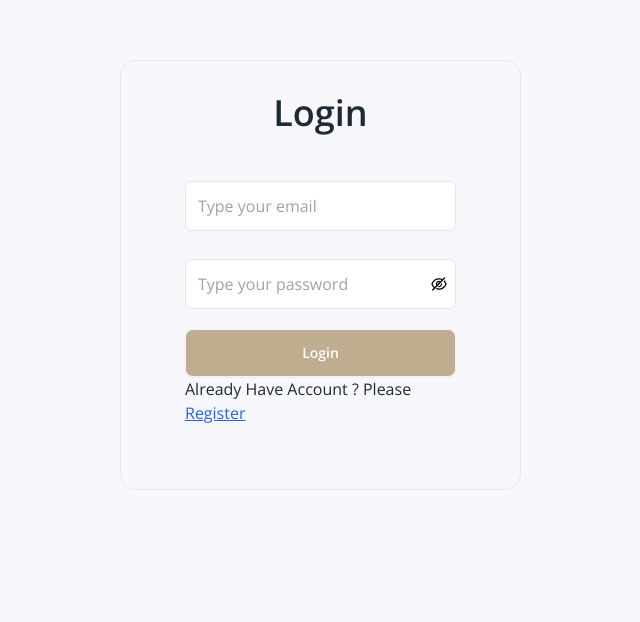
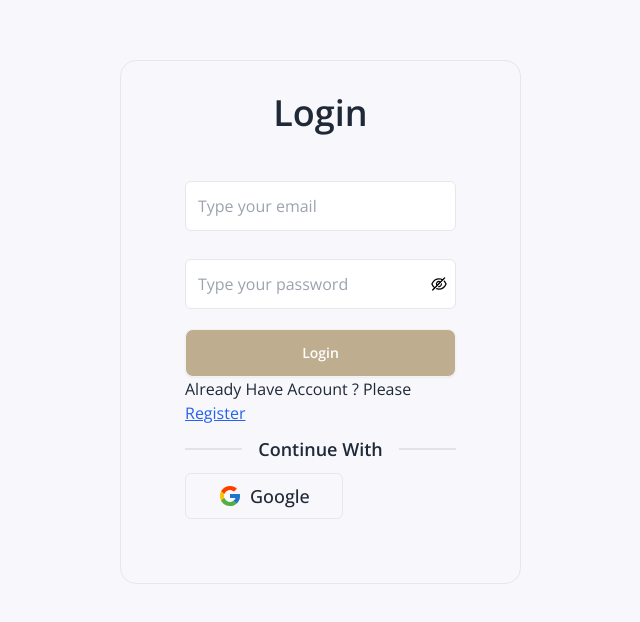
Before and after one commit to tohahpro/trendNest, a React (Vite) app: page /login in a window 1280 px wide. Shown: the part 180-802 px from the top of the page, without its empty margins (519-1159 px from the left). Built offline with nearby package versions, Linux system fonts and the light colour scheme; no server answers.

Commit message:
jwt token genarate. token set in cookies.and userClollection api post methode set in login, register pages

```diff
--- /dev/null
+++ b/src/Hooks/useAxiosPublic.jsx
@@ -0,0 +1,12 @@
+import axios from "axios";
+
+
+const axiosPublic = axios.create({
+    baseURL: 'http://localhost:5000'
+})
+const useAxiosPublic = () => {
+
+    return axiosPublic
+};
+
+export default useAxiosPublic;
--- a/src/Pages/DashBoard/Host/AddItems.jsx
+++ b/src/Pages/DashBoard/Host/AddItems.jsx
@@ -92,7 +92,7 @@ const AddItems = () => {
                             <label className="flex">Category</label>
 
                             <TagsInput
-
+                                required
                                 value={selected}
                                 onChange={setSelected}
                                 placeHolder="enter product category"
--- a/src/Pages/Login/Login.jsx
+++ b/src/Pages/Login/Login.jsx
@@ -4,17 +4,21 @@ import { Link, useLocation, useNavigate } from "react-router-dom";
 import { AuthContext } from "../../Provider/AuthProvider";
 
 import { AiOutlineEyeInvisible, AiOutlineEye } from 'react-icons/ai';
+import useAxiosPublic from "../../Hooks/useAxiosPublic";
+import SocialLogin from "./SocialLogin";
+
 
 
 
 const Login = () => {
 
     const [showPassword, setShowPassword] = useState(false)
-
+    const axiosPublic = useAxiosPublic()
 
     const navigate = useNavigate();
     const location = useLocation();
     const { Login } = useContext(AuthContext)
+
 
     const handleLogin = e => {
         e.preventDefault()
@@ -27,10 +31,24 @@ const Login = () => {
 
         Login(email, password)
             .then(res => {
+                const userInfo = {
+                    email: res.user?.email,
+                    name: res.user?.displayName,
+                    role: 'user'
+                }
+                axiosPublic.post('/user-email', userInfo)
+                    .then(res => {
+
+                        console.log(res.data)
+                    })
+
                 if (res.user) {
                     toast.success('Login successful')
                     navigate(location?.state ? location.state : '/')
                 }
+
+
+
             })
             .catch(error => {
                 return toast.error(error.message)
@@ -79,7 +97,7 @@ const Login = () => {
                                     </Link>
 
                                     </label>
-
+                                    <SocialLogin />
                                 </div>
 
                             </form>
--- /dev/null
+++ b/src/Pages/Login/SocialLogin.jsx
@@ -0,0 +1,62 @@
+
+import { FcGoogle } from 'react-icons/fc';
+import { useLocation, useNavigate } from 'react-router-dom';
+import toast from 'react-hot-toast';
+import { useContext } from 'react';
+import { AuthContext } from '../../Provider/AuthProvider';
+import useAxiosPublic from '../../Hooks/useAxiosPublic';
+
+
+
+
+
+const SocialLogin = () => {
+
+    const { google } = useContext(AuthContext)
+    const axiosPublic = useAxiosPublic()
+    const location = useLocation()
+    const navigate = useNavigate()
+
+
+    const handleSocialLogin = (media) => {
+        media()
+            .then(res => {
+                if (res.user) {
+                    toast.success('Login successful')
+                }
+                const userInfo = {
+                    email: res.user?.email,
+                    name: res.user?.displayName
+                }
+                axiosPublic.post('/user-email', userInfo)
+                    .then(res => {
+                        console.log(res.data)
+                        navigate(location?.state ? location.state : '/')
+                    })
+
+
+
+
+            })
+            .catch(error => {
+                return toast.error(error.message)
+            })
+
+    }
+
+    return (
+        <div>
+
+            <div className="divider text-lg font-semibold">Continue With</div>
+            <div className="flex gap-12">
+                <div
+                    onClick={() => handleSocialLogin(google)}
+                    className="py-2 px-8 flex items-center gap-2 border rounded-md hover:cursor-pointer hover:shadow-2xl shadow-gray-300">
+                    <FcGoogle className="text-2xl"></FcGoogle> <span className="text-lg font-medium">Google</span>
+                </div>
+            </div>
+        </div>
+    );
+};
+
+export default SocialLogin;
--- a/src/Pages/Register/Register.jsx
+++ b/src/Pages/Register/Register.jsx
@@ -8,6 +8,8 @@ import toast from "react-hot-toast";
 
 import { useForm } from "react-hook-form";
 import axios from "axios";
+import useAxiosPublic from "../../Hooks/useAxiosPublic";
+import SocialRegister from "./SocialRegister";
 
 
 
@@ -16,7 +18,7 @@ const image_hosting_api = `https://api.imgbb.com/1/upload?key=${image_hosting_ke
 
 const Register = () => {
 
-    console.log(import.meta.env.VITE_IMAGE_HOSTING_KEY);
+
     const { Register, Login, userUpdate } = useContext(AuthContext)
 
     const [showPassword, setShowPassword] = useState(false)
@@ -29,14 +31,14 @@ const Register = () => {
 
     const navigate = useNavigate();
     const location = useLocation();
-
+    const axiosPublic = useAxiosPublic()
 
 
     const { register, handleSubmit } = useForm()
 
     const onSubmit = async (data) => {
 
-        console.log(data);
+
 
         // image upload to imgbb and then get an url
         const imageFile = { image: data.image[0] }
@@ -50,8 +52,6 @@ const Register = () => {
         console.log(res.data.data.display_url);
 
         if (res.data.success) {
-            // now send the menu item data to the server with the image url
-
             const name = data.name
             const email = data.email
             const password = data.password
@@ -59,16 +59,29 @@ const Register = () => {
 
             Register(email, password)
                 .then(res => {
+                    if (res.user) {
+                        toast.success('Register successful')
+                        navigate(location?.state ? location.state : '/')
+                    }
                     Login(() => {
 
                     })
                     userUpdate(name, photo)
                         .then(() => {
                         })
-                    if (res.user) {
-                        toast.success('Register successful')
-                        navigate(location?.state ? location.state : '/')
+
+                    const userInfo = {
+                        email: res.user?.email,
+                        name: res.user?.displayName,
+                        role: 'user'
                     }
+                    axiosPublic.post('/user-email', userInfo)
+                        .then(res => {
+
+                            console.log(res.data)
+                        })
+
+
                 })
 
                 .catch(error => {
@@ -167,7 +180,7 @@ const Register = () => {
                                     </Link>
 
                                     </p>
-
+                                    <SocialRegister />
                                 </div>
 
                             </form>
--- /dev/null
+++ b/src/Pages/Register/SocialRegister.jsx
@@ -0,0 +1,63 @@
+
+import { FcGoogle } from 'react-icons/fc';
+import { useLocation, useNavigate } from 'react-router-dom';
+import toast from 'react-hot-toast';
+import { useContext } from 'react';
+import { AuthContext } from '../../Provider/AuthProvider';
+import useAxiosPublic from '../../Hooks/useAxiosPublic';
+
+
+
+
+
+
+const SocialRegister = () => {
+
+    const { google } = useContext(AuthContext)
+    const axiosPublic = useAxiosPublic()
+    const location = useLocation()
+    const navigate = useNavigate()
+
+
+    const handleSocialLogin = (media) => {
+        media()
+            .then(res => {
+                if (res.user) {
+                    toast.success('Login successful')
+                }
+                const userInfo = {
+                    email: res.user?.email,
+                    name: res.user?.displayName
+                }
+                axiosPublic.post('/user-email', userInfo)
+                    .then(res => {
+                        console.log(res.data)
+                        navigate(location?.state ? location.state : '/')
+                    })
+
+
+
+
+            })
+            .catch(error => {
+                return toast.error(error.message)
+            })
+
+    }
+
+    return (
+        <div>
+
+            <div className="divider text-lg font-semibold">Continue With</div>
+            <div className="flex gap-12">
+                <div
+                    onClick={() => handleSocialLogin(google)}
+                    className="py-2 px-8 flex items-center gap-2 border rounded-md hover:cursor-pointer hover:shadow-2xl shadow-gray-300">
+                    <FcGoogle className="text-2xl"></FcGoogle> <span className="text-lg font-medium">Google</span>
+                </div>
+            </div>
+        </div>
+    );
+};
+
+export default SocialRegister;
--- a/src/Provider/AuthProvider.jsx
+++ b/src/Provider/AuthProvider.jsx
@@ -2,6 +2,7 @@ import { createContext, useEffect, useState } from "react";
 import PropTypes from 'prop-types';
 import { GoogleAuthProvider, createUserWithEmailAndPassword, onAuthStateChanged, signInWithEmailAndPassword, signInWithPopup, signOut, updateProfile } from "firebase/auth";
 import auth from "../Config/firebase.config";
+import axios from "axios";
 
 
 
@@ -71,14 +72,32 @@ const AuthProvider = ({ children }) => {
 
     useEffect(() => {
         const unSubscribe = onAuthStateChanged(auth, (currentUser) => {
+            const userEmail = currentUser?.email || user?.email
             setUser(currentUser);
+            setLoading(false)
+
+            const loggedUser = { email: userEmail }
+            if (currentUser) {
+                axios.post("http://localhost:5000/jwt", loggedUser, { withCredentials: true })
+                    .then(res => {
+                        console.log('Token response', res.data);
+                    })
+
+            }
+            else {
+                axios.post("http://localhost:5000/logout", loggedUser, { withCredentials: true })
+                    .then(res => {
+                        console.log("Clear token", res.data);
+                    })
+            }
+
 
         });
 
         return () => {
             return unSubscribe();
         };
-    }, []);
+    }, [user?.email]);
 
 
 
--- a/src/main.jsx
+++ b/src/main.jsx
@@ -4,11 +4,14 @@ import './index.css'
 import { RouterProvider } from 'react-router-dom'
 import router from './Routes/Router'
 import AuthProvider from './Provider/AuthProvider'
+import { Toaster } from 'react-hot-toast'
+
 
 ReactDOM.createRoot(document.getElementById('root')).render(
   <React.StrictMode>
     <AuthProvider>
       <RouterProvider router={router} />
     </AuthProvider>
+    <Toaster />
   </React.StrictMode>,
 )
```
